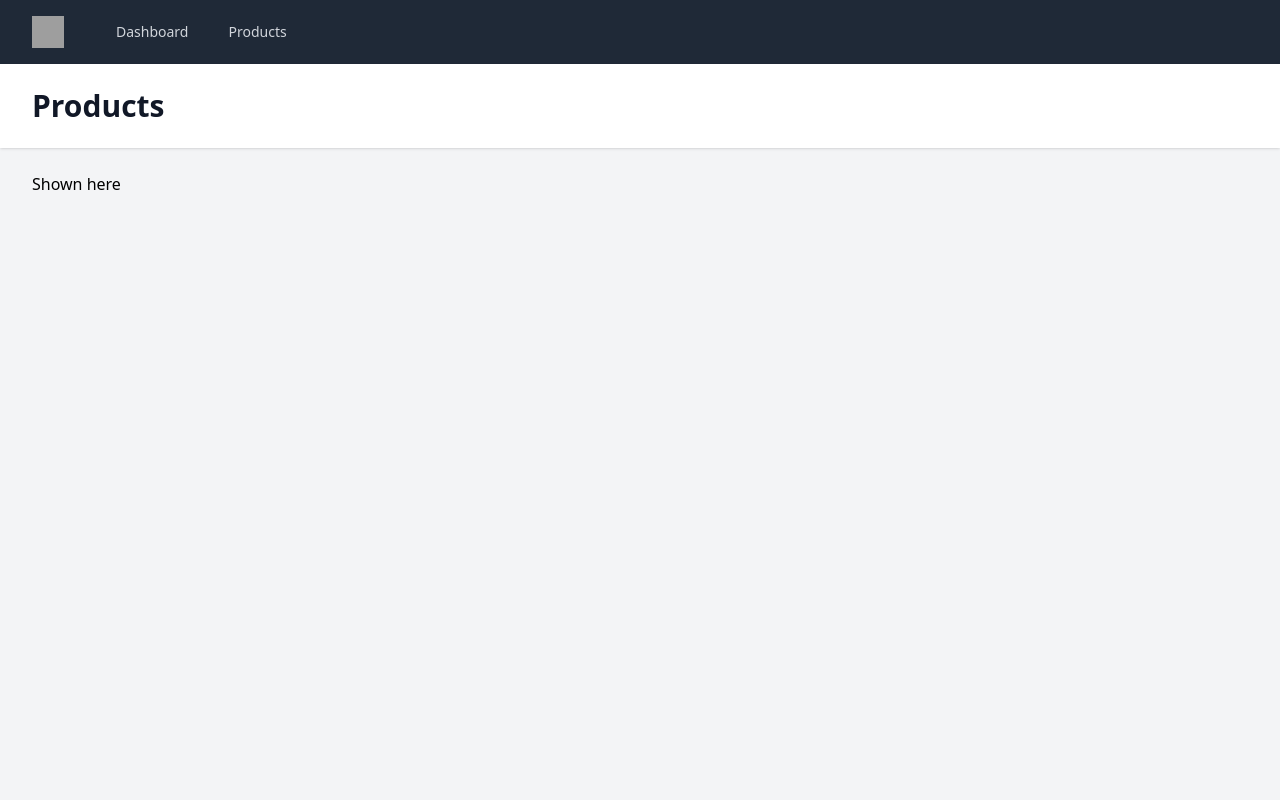
After one commit to amindehghani/pyshop, a Flask app: page /admin/products in a window 1280 px wide. The commit adds this page. Run offline with Flask 2, Linux system fonts and the light colour scheme; the visitor is signed in with stand-in values (Sample User, id 1); style sheets or scripts are compiled from the project's sources; grey boxes are pictures that could not be loaded.

Commit message:
[ADD] Products page

```diff
--- a/web/admin.py
+++ b/web/admin.py
@@ -39,9 +39,17 @@ def login():
     return render_template('login.html', values=values)
 
 
-@app.route('/dashboard')
+@app.route('/admin/dashboard')
 def dashboard():
     if not session.get('uid') is None:
-        return 'hello from dashboard'
+        return render_template('admin/dashboard.html')
     else:
         return redirect(url_for('login'))
+
+
+@app.route('/admin/products')
+def products():
+    if not session.get('uid') is None:
+        return render_template('admin/products.html')
+    else:
+        return redirect(url_for('login'))
--- a/web/templates/admin/admin_template.html
+++ b/web/templates/admin/admin_template.html
@@ -1,13 +1,50 @@
 <!DOCTYPE html>
-<html lang="en">
+<html class="h-full bg-gray-100" lang="en">
 <head>
     <meta charset="UTF-8">
     <link rel="stylesheet" href="{{ url_for('static', filename='css/dist.css') }}">
     <title>{% block title %}{% endblock %}</title>
 </head>
-<body>
+<body class="h-full">
 <main>
-    {% block main %}{% endblock %}
+    <div class="min-h-full">
+        <nav class="bg-gray-800">
+            <div class="max-w-7xl mx-auto px-4 sm:px-6 lg:px-8">
+                <div class="flex items-center justify-between h-16">
+                    <div class="flex items-center">
+                        <div class="flex-shrink-0">
+                            <img class="h-8 w-8" src="https://tailwindui.com/img/logos/workflow-mark-indigo-500.svg"
+                                 alt="Workflow">
+                        </div>
+                        <div class="hidden md:block">
+                            <div class="ml-10 flex items-baseline space-x-4">
+                                <a href="{{ url_for('dashboard') }}" class="text-gray-300 hover:bg-gray-700 hover:text-white px-3 py-2 rounded-md text-sm font-medium"
+                                   aria-current="page">Dashboard</a>
+
+                                <a href="{{ url_for('products') }}"
+                                   class="text-gray-300 hover:bg-gray-700 hover:text-white px-3 py-2 rounded-md text-sm font-medium">Products</a>
+                            </div>
+                        </div>
+                    </div>
+                </div>
+            </div>
+        </nav>
+
+        <header class="bg-white shadow">
+            <div class="max-w-7xl mx-auto py-6 px-4 sm:px-6 lg:px-8">
+                <h1 class="text-3xl font-bold text-gray-900">
+                    {% block page_title %}{% endblock %}
+                </h1>
+            </div>
+        </header>
+        <main>
+            <div class="max-w-7xl mx-auto py-6 sm:px-6 lg:px-8">
+
+                {% block main %}{% endblock %}
+            </div>
+        </main>
+    </div>
+
 </main>
 
 </body>
--- /dev/null
+++ b/web/templates/admin/products.html
@@ -0,0 +1,7 @@
+{% extends 'admin/admin_template.html' %}
+
+{% block title %} Products {% endblock %}
+{% block page_title %} Products {% endblock %}
+{% block main %}
+    Shown here
+{% endblock %}
```
Also changed, not shown: web/templates/admin/dashboard.html (added, +19 -0 lines).
